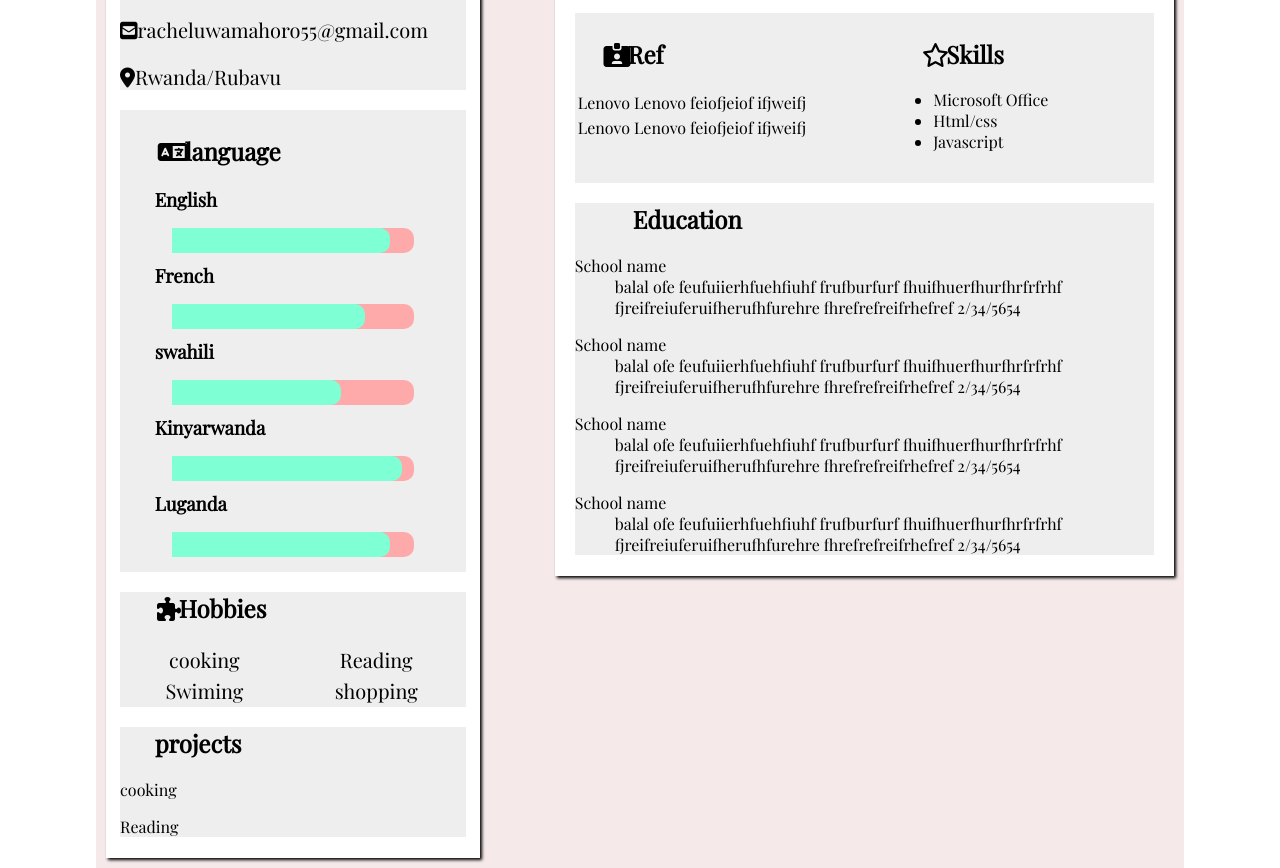
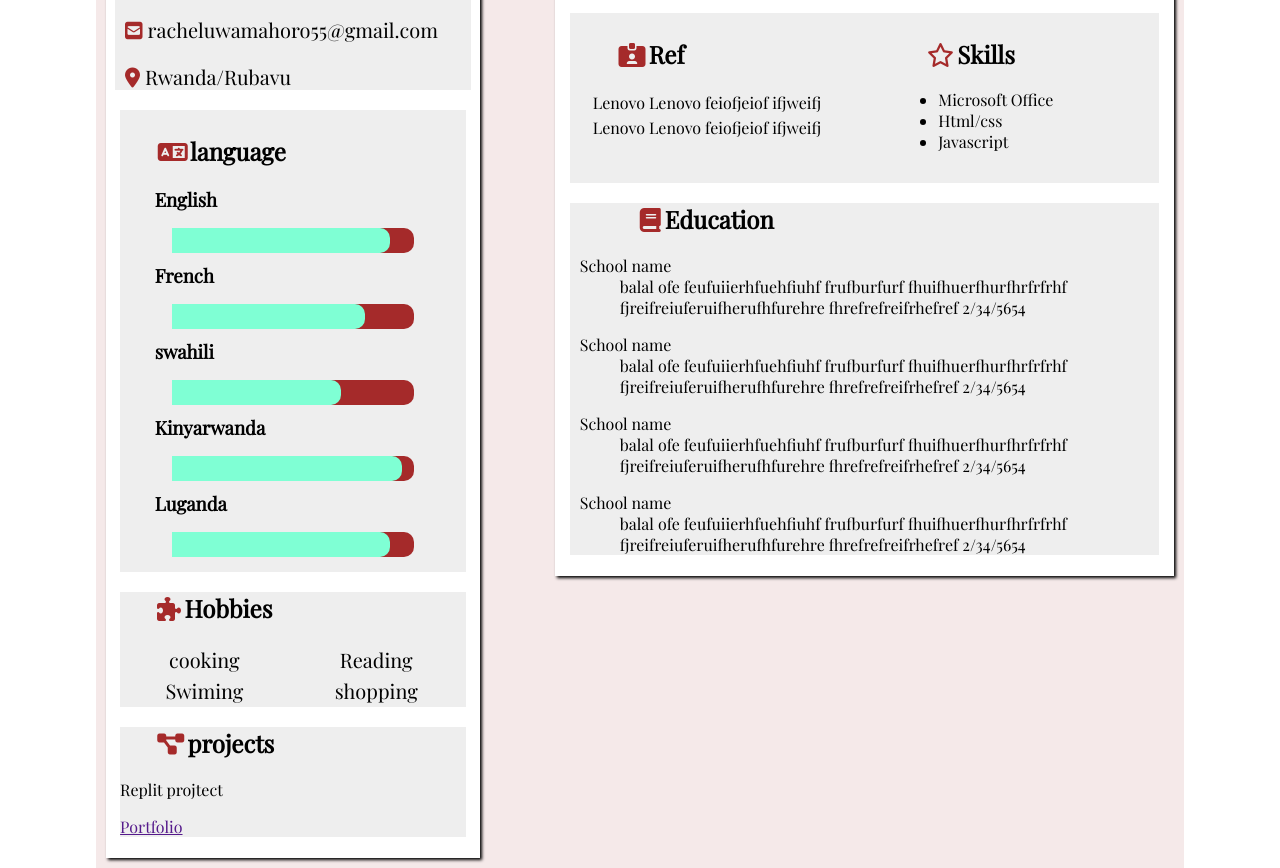
Before and after one commit to uwamahororachel/project, a plain HTML site: page index.html in a window 1280 px wide. Shown: the part 383-1251 px from the top of the page. Drawn offline with nearby package versions, Linux system fonts and the light colour scheme; a web font is replaced by a local one.

Commit message:
playing with colors

```diff
--- a/index.html
+++ b/index.html
@@ -19,15 +19,15 @@
 
 				<div class="contact">
 					<h2>contact</h2>
-					<p><i class="fas fa-user-circle"></i>Uwamahoro Rachel</p>
-					<p><i class="fas fa-phone-alt"></i>+250780522687</p>
-					<p><i class="fas fa-envelope-square"></i>racheluwamahoro55@gmail.com</p>
-					<p><i class="fas fa-map-marker-alt"></i>Rwanda/Rubavu</p>
+					<p><i class="fas fa-user-circle"></i> Uwamahoro Rachel</p>
+					<p><i class="fas fa-phone-alt"></i> +250780522687</p>
+					<p><i class="fas fa-envelope-square"></i> racheluwamahoro55@gmail.com</p>
+					<p><i class="fas fa-map-marker-alt"></i> Rwanda/Rubavu</p>
 
 				</div>
 
 				<div class="language">
-					<h2><i class="fas fa-language"></i>language</h2>
+					<h2><i class="fas fa-language"></i> language</h2>
 					<h3>English</H3>
 					<div>
 						<P  class="en"> </P>
@@ -51,7 +51,7 @@
 				</div>
 
 				<div class="hobby">
-					<h2><i class="fas fa-puzzle-piece"></i>Hobbies</h2>
+					<h2><i class="fas fa-puzzle-piece"></i> Hobbies</h2>
 					<table class="hobby_table">
 						<tr>
 							<td><p>cooking</p></td>
@@ -68,16 +68,16 @@
 				</div>
 
 				<div class="project">
-					<h2>projects</h2>
-					<p>cooking</p>
-					<p>Reading</p>
+					<h2><i class="fas fa-project-diagram"></i> projects</h2>
+					<p>Replit projtect</p>
+					<p><a href="">Portfolio</a></p>
 
 				</div>
 		</section>
 
 		<section id="right">
 			<div class="about">
-				<h2><i class="far fa-address-card"></i>About</h2>
+				<h2><i class="far fa-address-card"></i> About</h2>
 				<p>this is just a small descri...this is just a small descri.
 					this is just a small descri.
 					this is just a small descri.....</p>
@@ -108,7 +108,7 @@
 
 			<div class="ref_soft">
 				<div class="ref">
-					<h2><i class="fas fa-id-card-alt"></i>Ref</h2>
+					<h2><i class="fas fa-id-card-alt"></i> Ref</h2>
 						<table>
 							<tr>
 								<td>Lenovo Lenovo</td>
@@ -121,7 +121,7 @@
 						</table>
 				</div>
 				<div class="soft">
-					<h2><i class="far fa-star"></i>Skills</h2>
+					<h2><i class="far fa-star"></i> Skills</h2>
 					<ul>
 						<li>Microsoft Office</li>
 						<li>Html/css</li>
@@ -132,7 +132,7 @@
 			</div>
 
 			<div class="education">
-				<h2>Education</h2>
+				<h2><i class="fas fa-book"></i> Education</h2>
 
 				<dl>
 					<dt>School name </dt>
--- a/styles.css
+++ b/styles.css
@@ -12,9 +12,14 @@ html,body,section{
 	font-family: 'Playfair Display', serif;
 	box-sizing: border-box;
 }
-
+#right div,#left .contact{
+padding-left:10px;
+}
 #main_section h2{
 	font-family: 'Playfair Display', serif;
+}
+#main_section i{
+	color: brown;
 }
 
 #main_section #left{
@@ -28,6 +33,7 @@ html,body,section{
 }
 #main_section .contact{
 	font-size:20px;
+
 }
 
 
@@ -42,7 +48,7 @@ html,body,section{
 
 
 .language > div {
-	background-color: #faa !important;
+	background-color: brown !important;
 
 width: 70% !important;
 	border-radius: 1%;
@@ -85,7 +91,6 @@ text-indent: 10% !important;
 .language div .sw{
 	width:70%;
 }
-
 
 
 
```
